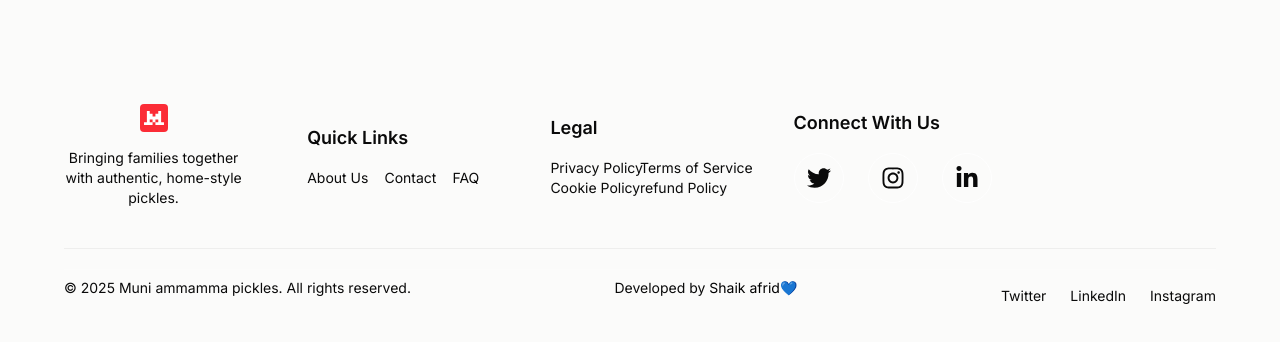
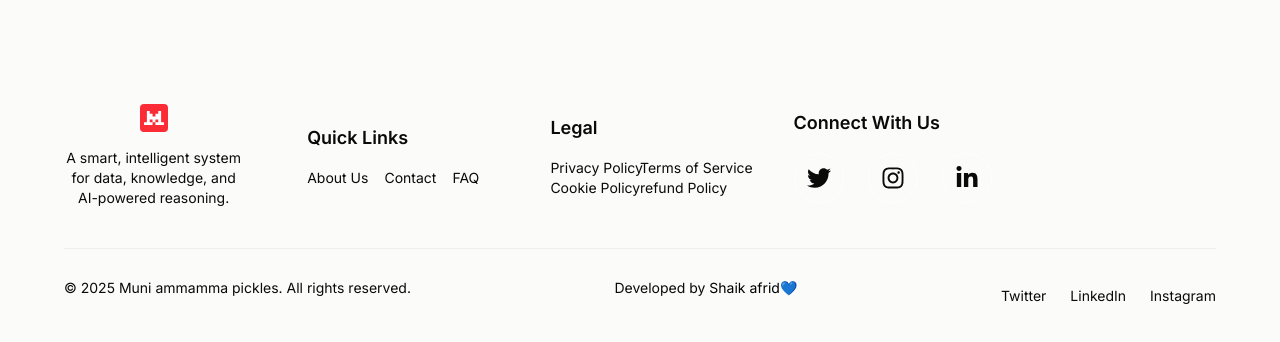
Before and after one commit to afriddev/aifolio-ui, a React (Vite) app: page / in a window 1280 px wide. Shown: the top 342 px of the page. Built offline with nearby package versions, Linux system fonts and the light colour scheme.

Commit message:
Updated readme.MD

```diff
--- a/src/apputils/Footer.tsx
+++ b/src/apputils/Footer.tsx
@@ -14,7 +14,7 @@ function Footer() {
             <LogoIcon />
           </div>
           <p className="text-sm w-full text-center">
-            Bringing families together with authentic, home-style pickles.
+            A smart, intelligent system for data, knowledge, and AI-powered reasoning.
           </p>
         </div>
 
```
Also changed, not shown: 1 other file (tests, documents, lock files or other folders).
